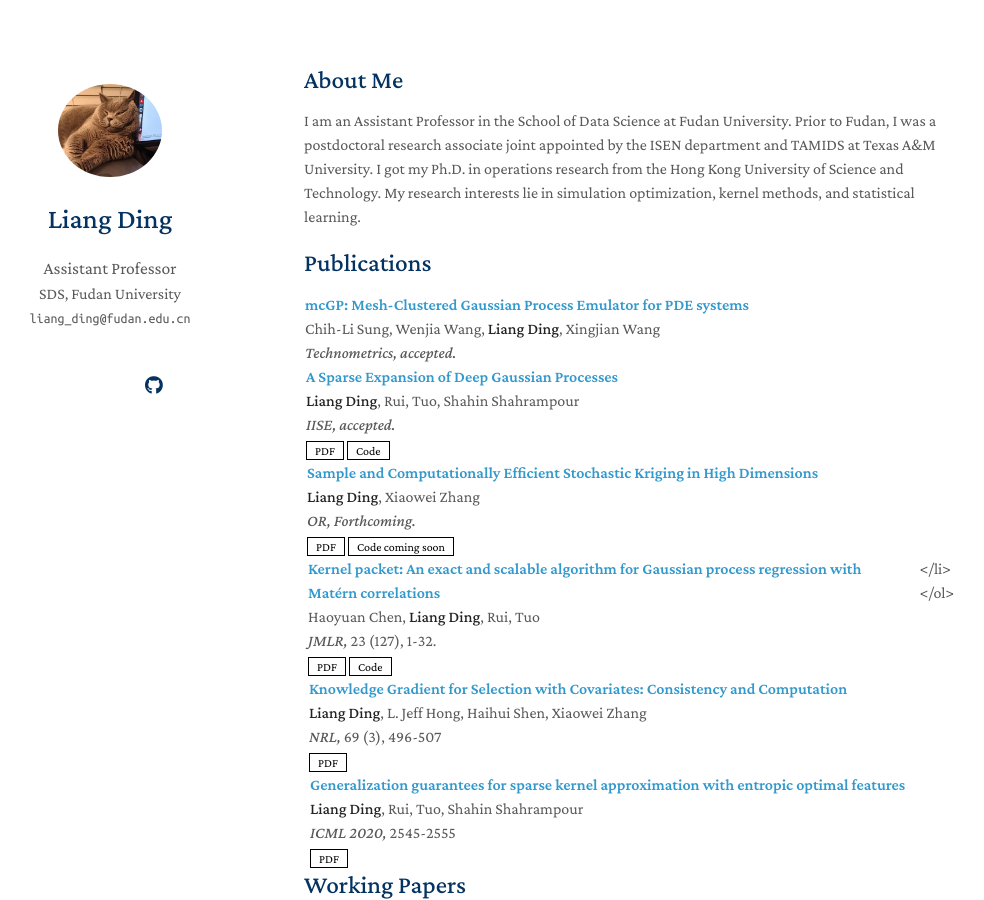
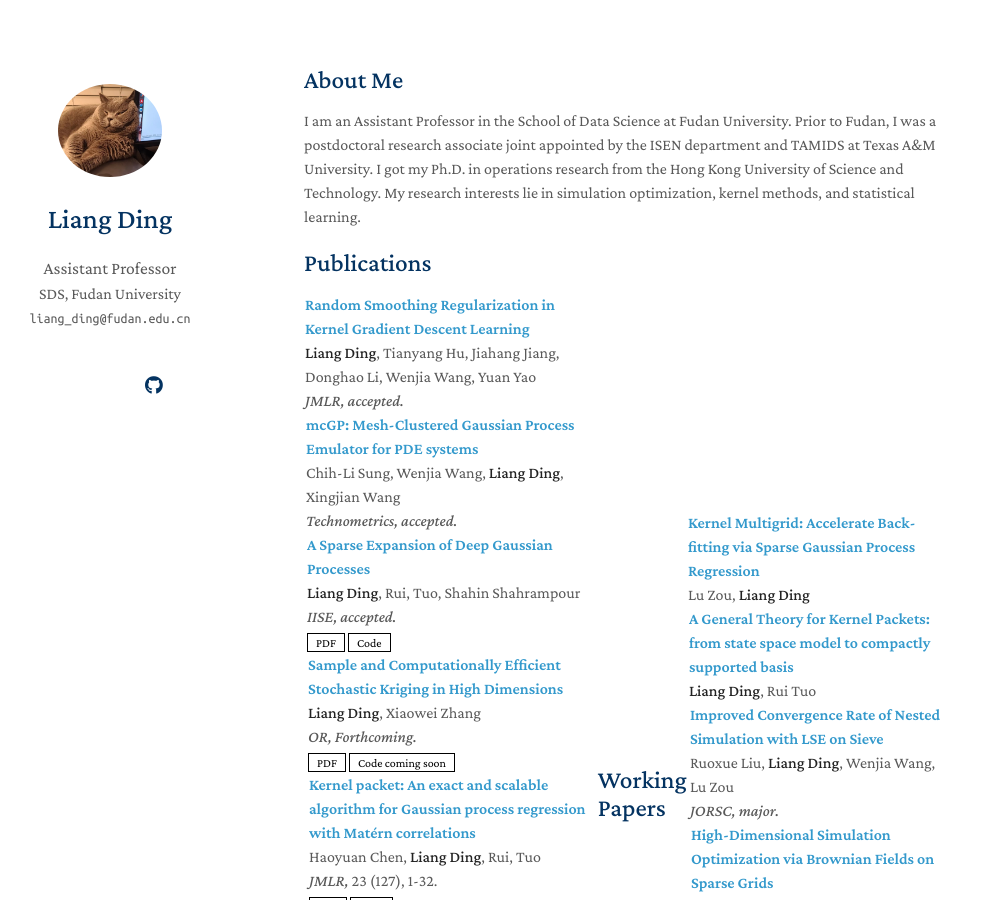
Before and after one commit to ldingaa/ldingaa.github.io, a Jekyll site: the page built from index.md, in a window 1280 px wide and 900 px high. Shown: the whole window, without its empty margins (166-1150 px from the left). Built offline with Jekyll 4.4.1, drawn with Linux system fonts in a browser that asks for light colours; nearby versions of some CDN libraries; a style sheet for code colours, icons or effects is not loaded.

Commit message:
Update publications.md

```diff
--- a/_includes/publications.md
+++ b/_includes/publications.md
@@ -5,6 +5,11 @@
 
 <li>
 <div class="pub-row">
+
+<div class="col-sm-9" style="position: relative;padding-right: 15px;padding-left:1px;">
+    <div class="title"><a href="https://arxiv.org/abs/2305.03531"> Random Smoothing Regularization in Kernel Gradient Descent Learning</a></div>
+    <div class="author"><strong>Liang Ding</strong>, Tianyang Hu, Jiahang Jiang, Donghao Li, Wenjia Wang, Yuan Yao</div>
+     <div class="periodical"><em>JMLR, accepted.</em></div>
 
 
 <div class="col-sm-9" style="position: relative;padding-right: 15px;padding-left: 1px;">
```
